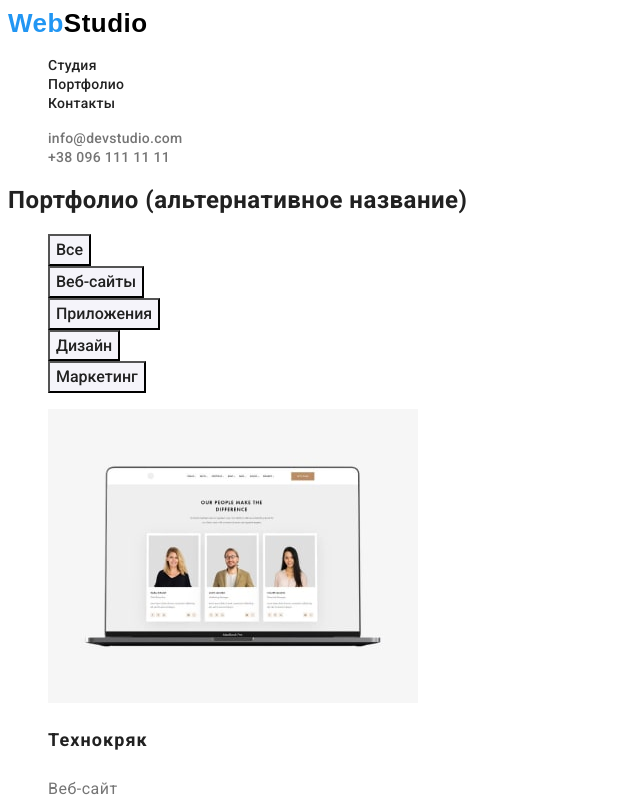
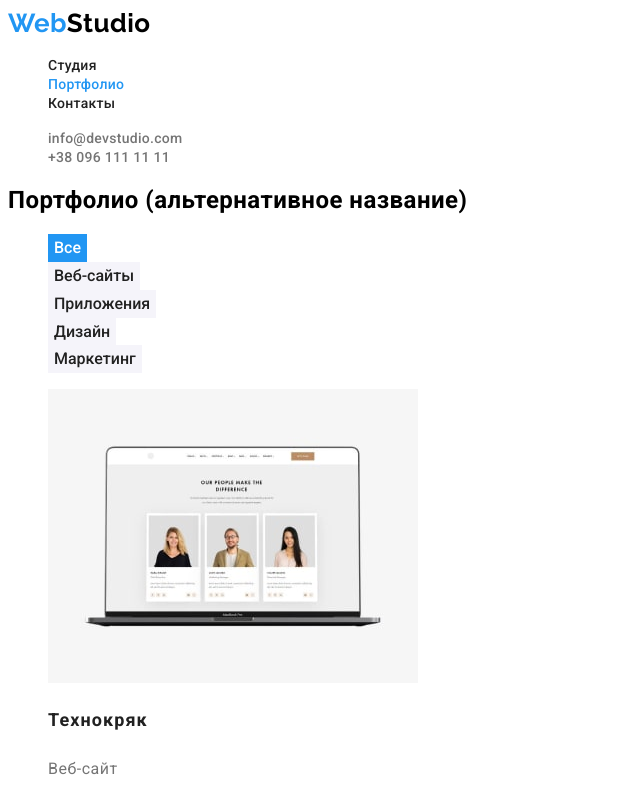
Before and after one commit to MaazurSerg/goit-markup-hw-02, a plain HTML site: page portfolio.html in a window 1280 px wide. Shown: the top 797 px of the page, without its empty margins (0-640 px from the left). Drawn offline with Linux system fonts and the light colour scheme.

Commit message:
Исправляет ошибки ДЗ-2
1.Шрифт Raleway в нужных местах.
2.Через клас carrent подсвечивает страницу на которой находимся.
3.Для всех кнопок border убран.
4. Кнопка "Все" - в синем цвете как на макете.
5.Все color текста и background задано через переменные.

```diff
--- a/css/style.css
+++ b/css/style.css
@@ -1,14 +1,18 @@
 :root {
   --primary-title-color: #ffffff;
   --secondary-title-color: #212121;
-  --primary-text-color: #212121;
+  --primary-text-color: #000000;
   --secondary-text-color: #757575;
   --third-text-color: #2196f3;
+
+  --primary-background: #2f303a;
+  --secondary-background: #f5f4fa;
+  --third-background: #2196f3;
 }
 
 body {
   font-family: "Roboto", sans-serif;
-  color: #212121;
+  background: #ffffff;
   letter-spacing: 0.03em;
 }
 
@@ -20,6 +24,32 @@ body {
   text-decoration: none;
 }
 
+.btn {
+  border: none;
+}
+
+.header-link.link.carrent {
+  color: var(--third-text-color);
+}
+.header-link:hover,
+.header-link:focus,
+.header-link:active,
+.header-contacts-link:hover,
+.header-contacts-link:focus,
+.header-contacts-link:active,
+.footer-link:hover,
+.footer-link:focus,
+.footer-link:active {
+  color: var(--third-text-color);
+}
+
+.card-btn:hover,
+.card-btn:focus,
+.card-btn:active {
+  background: var(--third-background);
+  color: var(--primary-title-color);
+}
+
 /* Шапка сайта*/
 
 .header-link {
@@ -27,12 +57,7 @@ body {
   font-size: 14px;
   line-height: calc(16 / 14);
   letter-spacing: 0.02em;
-  color: var(--primary-text-color);
-}
-.header-link:hover,
-.header-link:focus,
-.header-link:active {
-  color: var(--third-text-color);
+  color: var(--secondary-title-color);
 }
 
 .header-contacts-link {
@@ -42,14 +67,9 @@ body {
   letter-spacing: 0.02em;
   color: var(--secondary-text-color);
 }
-.header-contacts-link:hover,
-.header-contacts-link:focus,
-.header-contacts-link:active {
-  color: var(--third-text-color);
-}
 
 .header-logo {
-  font-family: "Ralewey", sans-serif;
+  font-family: "Raleway", sans-serif;
   font-weight: 700;
   font-size: 26px;
   line-height: calc(31 / 26);
@@ -58,12 +78,12 @@ body {
 }
 
 .header-logo-span {
-  font-family: "Ralewey", sans-serif;
+  font-family: "Raleway", sans-serif;
   font-weight: 700;
   font-size: 26px;
   line-height: calc(31 / 26);
 
-  color: #000000;
+  color: var(--primary-text-color);
 }
 
 /* Герой */
@@ -74,10 +94,10 @@ body {
   font-size: 16px;
   line-height: 1.87;
   letter-spacing: 0.06em;
-  background: #2196f3;
+
   cursor: pointer;
-
-  color: #ffffff;
+  background: var(--third-background);
+  color: var(--primary-title-color);
 }
 
 .hero-title {
@@ -92,7 +112,7 @@ body {
 }
 
 .hero {
-  background: #2f303a;
+  background: var(--primary-background);
 }
 
 /*Преимущества */
@@ -138,7 +158,6 @@ body {
 
 .team-subtitle {
   font-weight: 500;
-  font-size: 16px;
   line-height: calc(19 / 16);
   text-align: center;
 
@@ -146,7 +165,6 @@ body {
 }
 
 .team-text {
-  font-size: 16px;
   line-height: calc(19 / 16);
   text-align: center;
 
@@ -154,27 +172,31 @@ body {
 }
 
 .team {
-  background: #f5f4fa;
+  background: var(--secondary-background);
 }
 
 /* Портфолио */
+
+.card-btn.btn.active {
+  font-family: inherit;
+  font-weight: 500;
+  font-size: 16px;
+  line-height: 1.62;
+
+  cursor: pointer;
+  background: var(--third-text-color);
+  color: var(--primary-title-color);
+}
 
 .card-btn {
   font-family: inherit;
   font-weight: 500;
   font-size: 16px;
   line-height: 1.62;
-  background: #f5f4fa;
+
   cursor: pointer;
-
-  color: var(--primary-text-color);
-}
-
-.card-btn:hover,
-.card-btn:focus,
-.card-btn:active {
-  background: #2196f3;
-  color: #ffffff;
+  background: var(--secondary-background);
+  color: var(--secondary-title-color);
 }
 
 .card-text {
@@ -196,17 +218,10 @@ body {
 /*Футер */
 
 .footer-link {
-  font-weight: 400;
   font-size: 14px;
   line-height: 1.71;
 
   color: rgba(255, 255, 255, 0.6);
-}
-
-.footer-link:hover,
-.footer-link:focus,
-.footer-link:active {
-  color: var(--third-text-color);
 }
 
 .footer-text {
@@ -217,7 +232,7 @@ body {
 }
 
 .footer-logo {
-  font-family: "Ralewey", sans-serif;
+  font-family: "Raleway", sans-serif;
   font-weight: 700;
   font-size: 26px;
   line-height: calc(31 / 26);
@@ -226,12 +241,12 @@ body {
 }
 
 .footer-logo-span {
-  font-family: "Ralewey", sans-serif;
+  font-family: "Raleway", sans-serif;
   font-weight: 700;
   font-size: 26px;
   line-height: calc(31 / 26);
 
-  color: #ffffff;
+  color: var(--primary-title-color);
 }
 
 .address {
@@ -239,5 +254,5 @@ body {
 }
 
 .footer {
-  background: #2f303a;
+  background: var(--primary-background);
 }
--- a/portfolio.html
+++ b/portfolio.html
@@ -22,7 +22,7 @@
                     <a class="header-link link" href="./index.html">Студия</a>
                 </li>
                 <li class="header-item">
-                    <a class="header-link link" href="./portfolio.html">Портфолио</a>
+                    <a class="header-link link carrent" href="./portfolio.html">Портфолио</a>
                 </li>
                 <li class="header-item">
                     <a class="header-link link" href="">Контакты</a>
@@ -45,19 +45,19 @@
             <h1 class="card-title">Портфолио (альтернативное название)</h1>
             <ul class="card-list list">
                 <li class="card-item">
-                    <button class="card-btn">Все</button>
+                    <button class="card-btn btn active" type="button">Все</button>
                 </li>
                 <li class="card-item">
-                    <button class="card-btn" type="button">Веб-сайты</button>
+                    <button class="card-btn btn" type="button">Веб-сайты</button>
                 </li>
                 <li class="card-item">
-                    <button class="card-btn" type="button">Приложения</button>
+                    <button class="card-btn btn" type="button">Приложения</button>
                 </li>
                 <li class="card-item">
-                    <button class="card-btn" type="button">Дизайн</button>
+                    <button class="card-btn btn" type="button">Дизайн</button>
                 </li>
                 <li class="card-item">
-                    <button class="card-btn" type="button">Маркетинг</button>
+                    <button class="card-btn btn" type="button">Маркетинг</button>
                 </li>
             </ul>
             <ul class="card-items list">
```
Also changed, not shown: index.html (+1 -1 lines).
